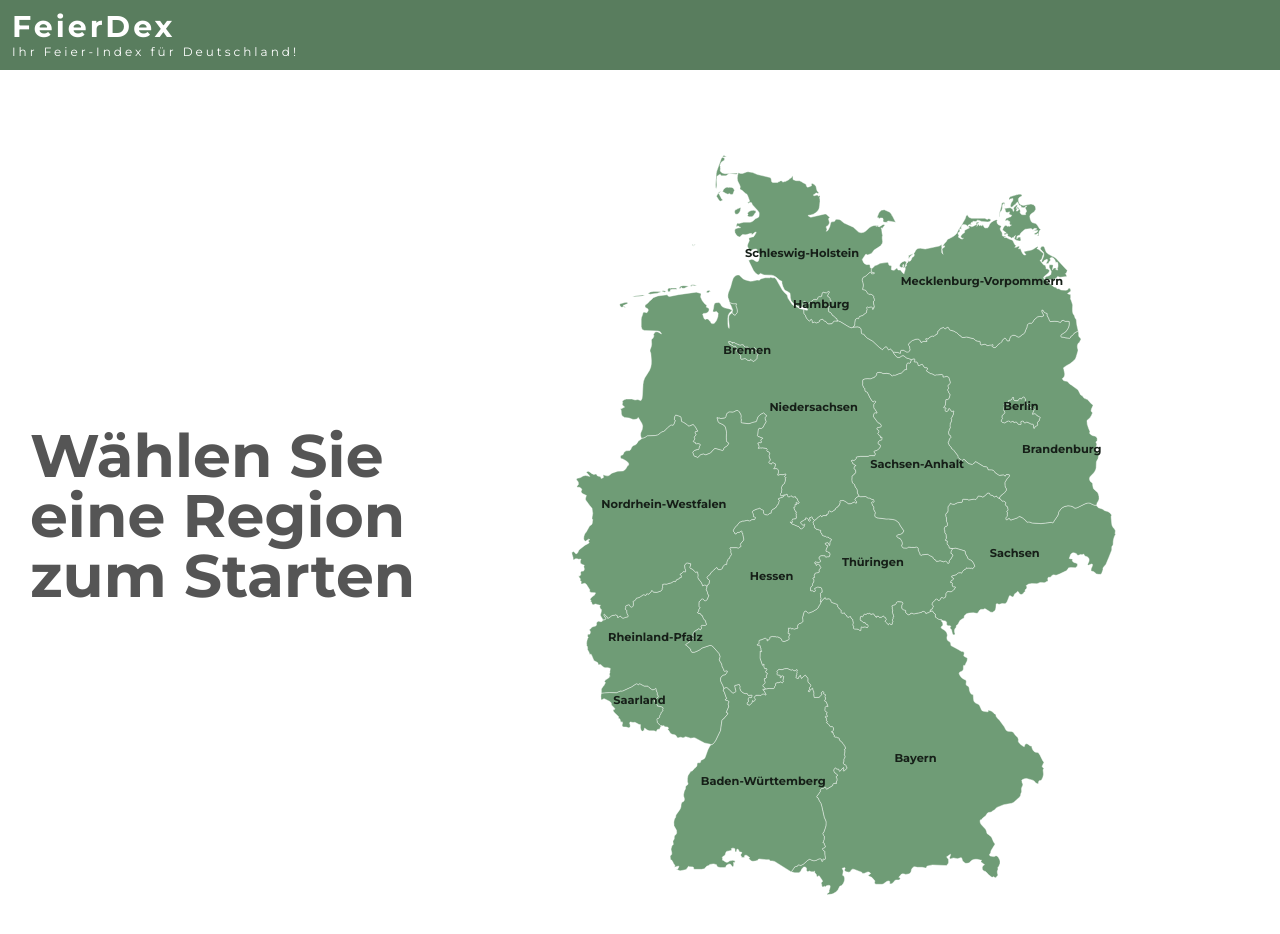
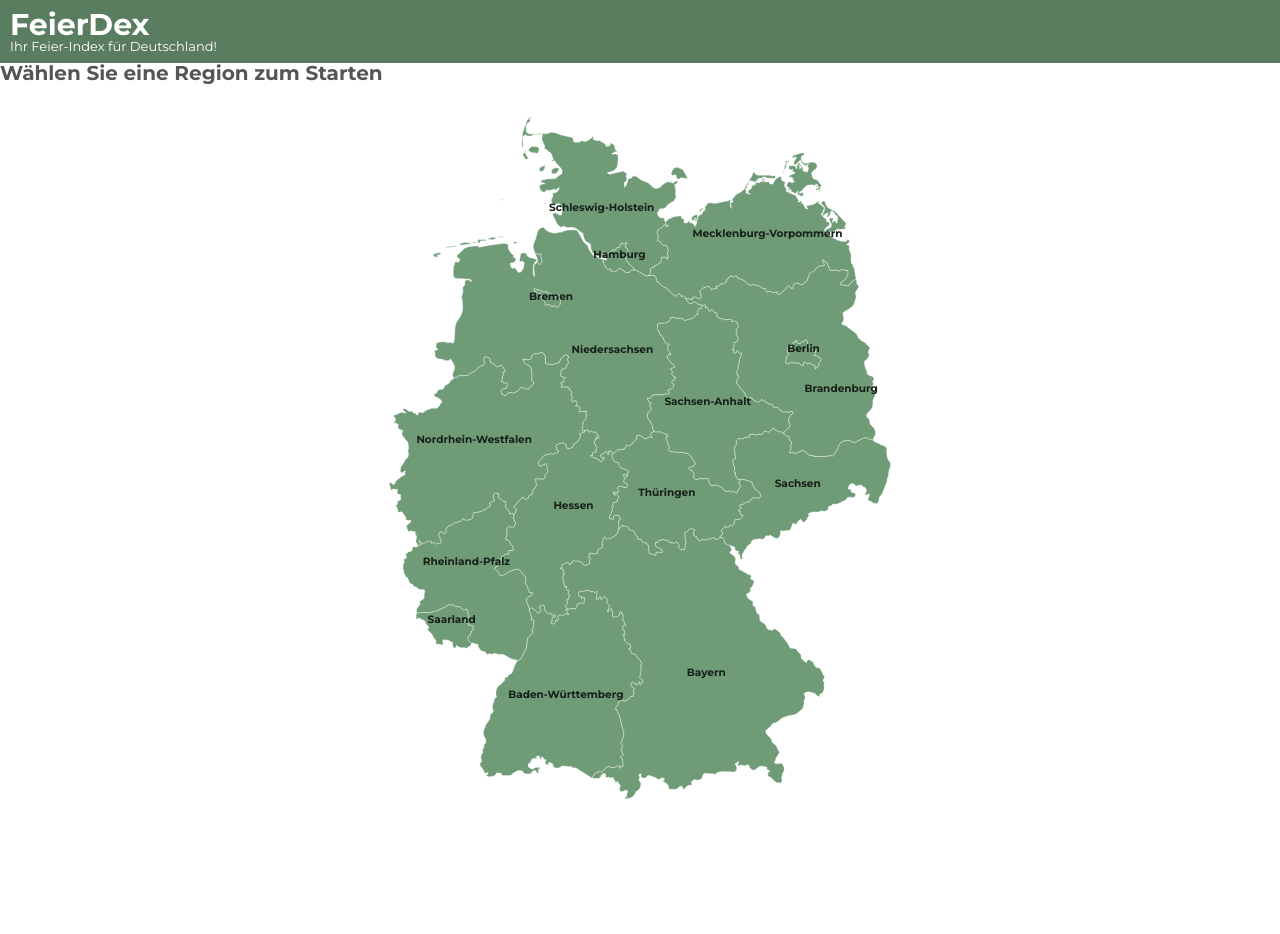
Before and after one commit to akcinardev/feierdex-frontend, a React (Vite) app: page / in a window 1280 px wide. Shown: the top 934 px of the page. After the commit the page ends 833 px from the top, so only its background shows below. Built offline with nearby package versions, Linux system fonts and the light colour scheme.

Commit message:
some design

```diff
--- a/src/components/Header.jsx
+++ b/src/components/Header.jsx
@@ -1,8 +1,12 @@
+import { Link } from "react-router-dom";
+
 const Header = () => {
   return (
     <header>
       <div className="logo-text">
-        <h1>FeierDex</h1>
+        <Link to="/">
+          <h1>FeierDex</h1>
+        </Link>
         <p>Ihr Feier-Index für Deutschland!</p>
       </div>
     </header>
--- a/src/components/LandingPage.jsx
+++ b/src/components/LandingPage.jsx
@@ -6,7 +6,7 @@ const LandingPage = () => {
     <div className="container--wide">
       <div className="grid">
         <LandingInfo />
-        <MainMap height="850" width="850" />
+        <MainMap height="750" width="750" />
       </div>
     </div>
   );
--- /dev/null
+++ b/src/index copy.css
@@ -0,0 +1,147 @@
+* {
+  margin: 0;
+  padding: 0;
+  box-sizing: border-box;
+}
+
+html {
+  /* font-size: 10px; */
+  font-size: 62.5%; /* 10 / 16 = 0.625 = 62.5% */
+  overflow-x: hidden;
+}
+
+body {
+  font-family: "Montserrat", sans-serif;
+  line-height: 1;
+  font-weight: 400;
+  color: #555;
+  overflow-x: hidden;
+}
+
+h1 {
+  font-size: 6rem;
+  margin-bottom: 1.8rem;
+}
+
+h2 {
+  font-size: 3rem;
+  margin-bottom: 1.2rem;
+}
+
+h4 {
+  font-weight: 600;
+}
+
+p {
+  margin-bottom: 2rem;
+}
+
+ul {
+  list-style: none;
+}
+
+a:link,
+a:visited {
+  text-decoration: none;
+  color: inherit;
+}
+
+header {
+  width: 100%;
+  padding: 1.2rem;
+  background-color: #597d5e;
+  color: #fff;
+}
+
+header h1 {
+  font-size: 3rem;
+  margin: 0;
+  padding: 0;
+  letter-spacing: 0.3rem;
+}
+
+header p {
+  font-size: 1.2rem;
+  margin: 0;
+  padding: 0;
+  letter-spacing: 0.3rem;
+}
+
+.container {
+  margin: 0 auto;
+  padding: 3rem;
+  max-width: 100rem;
+}
+
+.container--wide {
+  margin: 0 auto;
+  padding: 3rem;
+  max-width: 130rem;
+}
+
+.grid {
+  display: grid;
+  grid-template-columns: 1fr 2fr;
+  align-items: center;
+  padding: 1rem;
+}
+
+.main-map-div {
+  display: flex;
+  align-items: center;
+  justify-content: center;
+  overflow-x: hidden;
+}
+
+.region-path {
+  transition: all 0.3s;
+  transform-origin: center;
+}
+
+.region-path:hover {
+  fill: #597d5e;
+  cursor: pointer;
+  /* transform: scale(1.007); */
+}
+
+.region-label-text {
+  stroke: none;
+  fill: #161f18;
+  font-size: 1.4rem;
+  font-weight: bold;
+  text-anchor: middle;
+  pointer-events: none;
+}
+/* HEADER */
+.logo-text {
+  display: flex;
+  flex-direction: column;
+  gap: 0.4rem;
+}
+
+/* DETAILS PAGE */
+.region-flag {
+  width: 50%;
+  border: 1px solid rgb(68, 68, 68);
+  margin-bottom: 1rem;
+}
+
+.region-description {
+  font-size: 2rem;
+  font-weight: 450;
+}
+
+.region-holiday-list,
+.region-event-list {
+  margin-bottom: 2rem;
+}
+
+.region-holiday-list-item,
+.region-event-list-item {
+  font-size: 1.6rem;
+  margin-bottom: 1rem;
+}
+
+.region-infos p {
+  font-size: 1.5rem;
+}
--- a/src/index.css
+++ b/src/index.css
@@ -18,67 +18,28 @@ body {
   overflow-x: hidden;
 }
 
-h1 {
-  font-size: 6rem;
-  margin-bottom: 1.8rem;
+a:link,
+a:visited {
+  text-decoration: none;
+  color: inherit;
 }
 
-h2 {
-  font-size: 3rem;
-  margin-bottom: 1.2rem;
-}
-
-h4 {
-  font-weight: 600;
-}
-
-p {
-  margin-bottom: 2rem;
-}
-
-ul {
-  list-style: none;
-}
-
+/* HEADER */
 header {
-  width: 100%;
-  padding: 1.2rem;
   background-color: #597d5e;
+  padding: 1rem;
   color: #fff;
 }
 
 header h1 {
   font-size: 3rem;
-  margin: 0;
-  padding: 0;
-  letter-spacing: 0.3rem;
 }
 
 header p {
-  font-size: 1.2rem;
-  margin: 0;
-  padding: 0;
-  letter-spacing: 0.3rem;
+  font-size: 1.3rem;
 }
 
-.container {
-  margin: 0 auto;
-  padding: 3rem;
-  max-width: 100rem;
-}
-
-.container--wide {
-  margin: 0 auto;
-  padding: 3rem;
-  max-width: 130rem;
-}
-
-.grid {
-  display: grid;
-  grid-template-columns: 1fr 2fr;
-  align-items: center;
-}
-
+/* MAP */
 .main-map-div {
   display: flex;
   align-items: center;
@@ -105,36 +66,3 @@ header p {
   text-anchor: middle;
   pointer-events: none;
 }
-/* HEADER */
-.logo-text {
-  display: flex;
-  flex-direction: column;
-  gap: 0.4rem;
-}
-
-/* DETAILS PAGE */
-.region-flag {
-  width: 50%;
-  border: 1px solid rgb(68, 68, 68);
-  margin-bottom: 1rem;
-}
-
-.region-description {
-  font-size: 2rem;
-  font-weight: 450;
-}
-
-.region-holiday-list,
-.region-event-list {
-  margin-bottom: 2rem;
-}
-
-.region-holiday-list-item,
-.region-event-list-item {
-  font-size: 1.6rem;
-  margin-bottom: 1rem;
-}
-
-.region-infos p {
-  font-size: 1.5rem;
-}
```
